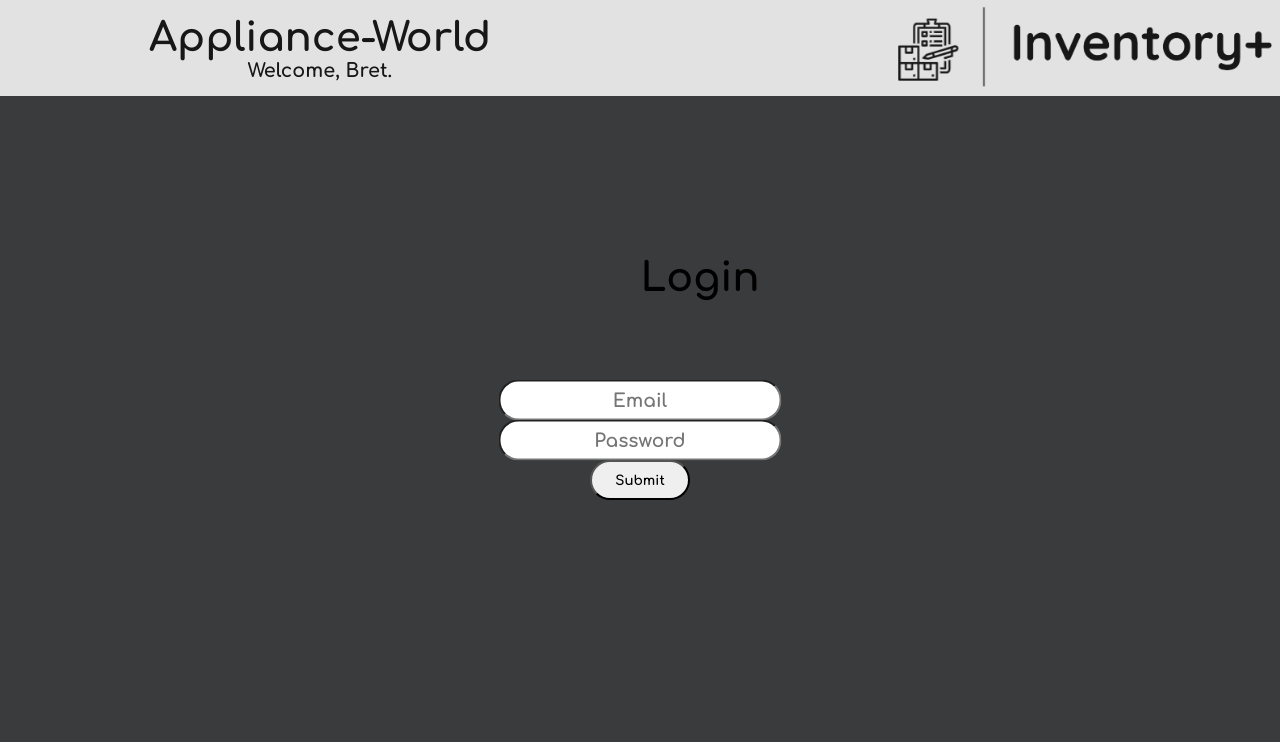
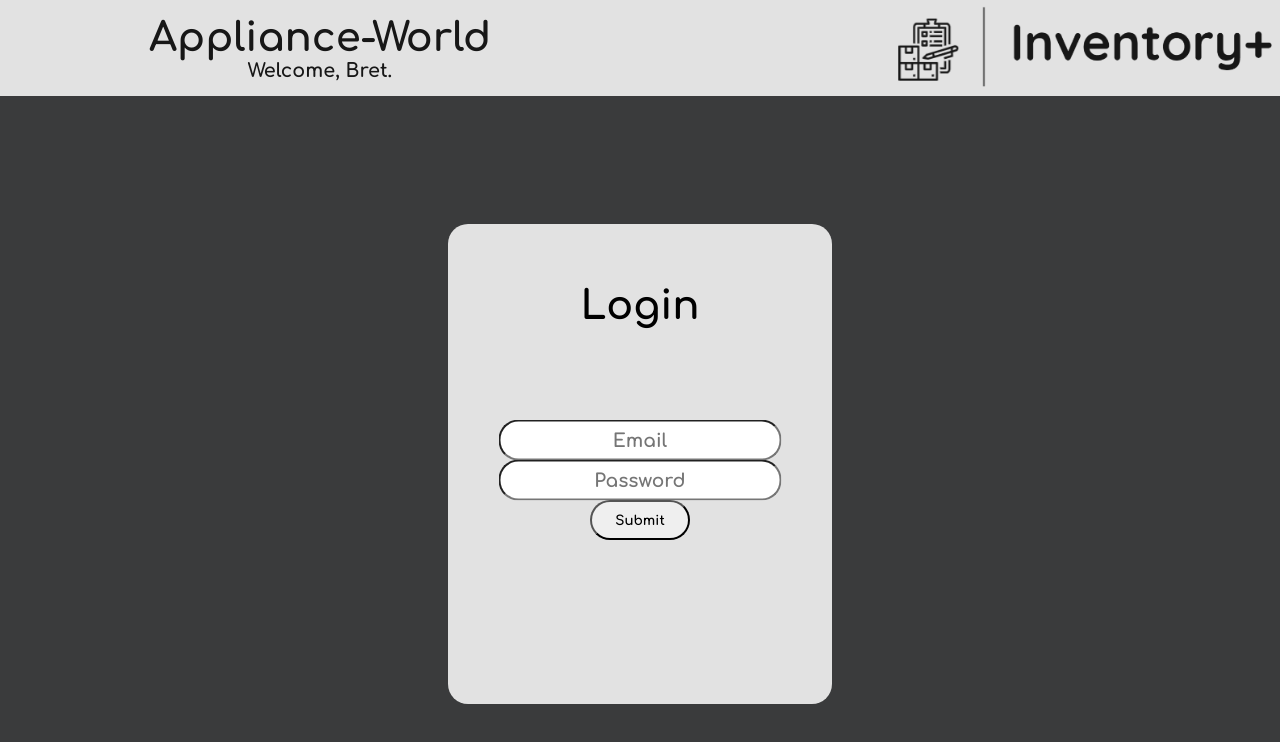
Before and after one commit to Banger484/inventory-plus, a React (Create React App) app in the folder client/: page /login in a window 1280 px wide. Shown: the top 742 px of the page. Built offline with nearby package versions, Linux system fonts and the light colour scheme.

Commit message:
sort of fixed margin

```diff
--- a/client/src/index.css
+++ b/client/src/index.css
@@ -24,19 +24,21 @@ code {
 
 .loginCard {
   background-color:#e2e2e2;
-  margin-top: 160px;
-  margin-bottom: 160px;
-  margin-left: 700px;
-  margin-right: 700px;
+  margin-top: 10%;
+  margin-bottom: 15%;
+  margin-left: 35%;
+  margin-right: 35%;
   border-radius: 20px;
 }
 
 #loginHeader {
   font-size: 40px;
-  height: 13em;
+  height: 12em;
   display: flex;
   justify-content: center;
-  margin: 0;
+  position:relative;
+  top:60px;
+  margin: 0%;
   color: rgb(0, 0, 0);
 }
 
@@ -44,8 +46,6 @@ code {
   height:35px;
   width: 275px;
   font-size:14pt;
-  margin: 0;
-  margin-right: -50%;
   position: absolute;
   left: 50%;
   transform: translate(-50%, -50%);
@@ -54,18 +54,18 @@ code {
 }
 
 #emailInput {
-  top: 50%
+  top: 55%
 }
 
 #passwordInput {
-  top: 55%;
+  top: 60%;
   transform: translate(-50%, -50%);
 }
 
 #submitBtn {
   margin: 0;
   position: absolute;
-  top: 60%;
+  top: 65%;
   left: 50%;
   margin-right: -50%;
   transform: translate(-50%, -50%);
@@ -75,7 +75,7 @@ code {
 }
 
 button:hover {
-  background-color: rgb(197, 201, 248);
+  background-color: rgb(209, 209, 209);
   transition: 0.3s;
 }
 
--- a/client/src/pages/Login.js
+++ b/client/src/pages/Login.js
@@ -78,13 +78,14 @@ const Login = (props) => {
                 >
                   Submit
                 </button>
-              </form>
-            )}
-            {error && (
+              {error && (
               <div className="my-3 p-3 bg-danger text-white" id= "errorMsg">
                 {error.message}
               </div>
             )}
+            </form>
+            )}
+
           </div>
         </div>
       </div>
```
